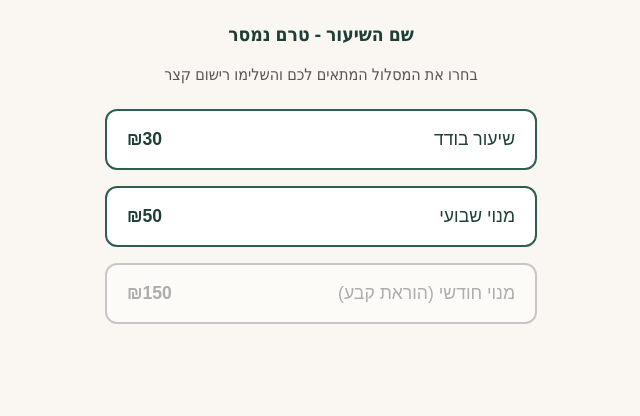
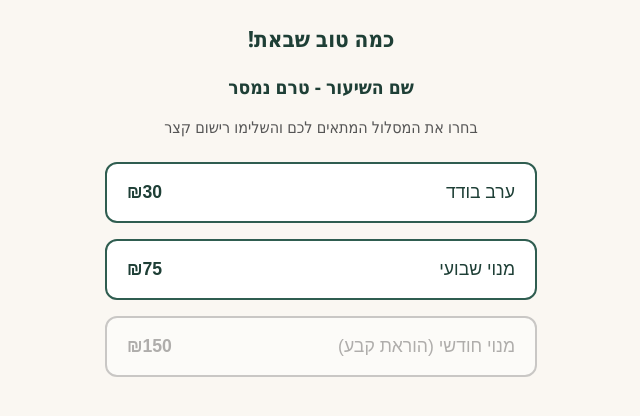
Before and after one commit to eys2005-afk/VEAHAVTA, a Flask app: page / in a window 1280 px wide. Shown: the part 253-669 px from the top of the page, without its empty margins (319-959 px from the left). Run offline with Flask 3, Linux system fonts and the light colour scheme.

Commit message:
Update pricing, add greetings, and support a daily-changing class name
- Pricing: single ₪30/evening (relabeled "ערב בודד"), weekly ₪75.
- Landing page greets visitors with "כמה טוב שבאת!".
- New registrants see "ברוך הבא!" on the details form; returning
  registrants see "כיף שהגעת שוב!" on the payment page instead.
- The class changes daily, so CLASS_NAME can now be set per weekday
  (CLASS_NAME_SUNDAY..SATURDAY), falling back to the generic
  CLASS_NAME/placeholder if a given day isn't configured.

```diff
--- a/app.py
+++ b/app.py
@@ -1,4 +1,5 @@
 import os
+from datetime import date
 
 from dotenv import load_dotenv
 from flask import Flask, jsonify, redirect, render_template, request, url_for
@@ -13,9 +14,28 @@ app = Flask(__name__)
 app.config["SECRET_KEY"] = os.environ.get("SECRET_KEY", "dev")
 CORS(app)
 
-# Displayed under the logo - client's brief asks for the class/session name
-# to appear on the page; exact wording still pending (see README).
-CLASS_NAME = os.environ.get("CLASS_NAME", "שם השיעור - טרם נמסר")
+# The class changes daily, so the name shown under the logo can be set per
+# day of the week via env vars (falling back to CLASS_NAME, then a
+# placeholder). Python's date.weekday(): Monday=0 ... Sunday=6.
+CLASS_NAME_ENV_BY_WEEKDAY = {
+    6: "CLASS_NAME_SUNDAY",
+    0: "CLASS_NAME_MONDAY",
+    1: "CLASS_NAME_TUESDAY",
+    2: "CLASS_NAME_WEDNESDAY",
+    3: "CLASS_NAME_THURSDAY",
+    4: "CLASS_NAME_FRIDAY",
+    5: "CLASS_NAME_SATURDAY",
+}
+
+
+def get_class_name():
+    day_var = CLASS_NAME_ENV_BY_WEEKDAY[date.today().weekday()]
+    return (
+        os.environ.get(day_var)
+        or os.environ.get("CLASS_NAME")
+        or "שם השיעור - טרם נמסר"
+    )
+
 
 MARITAL_STATUSES = ["רווק/ה", "בזוגיות", "נשוי/אה"]
 
@@ -33,7 +53,7 @@ def _get_request_value(key):
 
 @app.route("/")
 def index():
-    return render_template("index.html", tiers=TIERS, class_name=CLASS_NAME)
+    return render_template("index.html", tiers=TIERS, class_name=get_class_name())
 
 
 @app.route("/check-phone", methods=["POST"])
@@ -49,8 +69,11 @@ def check_phone():
 
     registrant = find_registrant(phone)
     if registrant:
-        # Already registered - skip straight to payment.
-        return jsonify({"known": True, "redirect": url_for("pay", phone=phone, tier=tier)})
+        # Already registered - skip straight to payment, with a "welcome
+        # back" greeting there instead of the new-registrant details form.
+        return jsonify(
+            {"known": True, "redirect": url_for("pay", phone=phone, tier=tier, returning=1)}
+        )
 
     return jsonify({"known": False, "redirect": url_for("details", phone=phone, tier=tier)})
 
@@ -99,6 +122,7 @@ def details():
 def pay():
     phone = request.args.get("phone")
     tier = request.args.get("tier")
+    returning = request.args.get("returning") == "1"
 
     if not phone or not tier or tier not in TIERS or not TIERS[tier]["enabled"]:
         return redirect(url_for("index"))
@@ -108,6 +132,7 @@ def pay():
         "pay.html",
         tier_label=TIERS[tier]["label"],
         amount=TIERS[tier]["amount"],
+        returning=returning,
         transaction=build_iframe_transaction(
             phone,
             tier,
--- a/nedarim.py
+++ b/nedarim.py
@@ -1,18 +1,18 @@
 import os
 from urllib.parse import urlencode
 
-# Prices per the client's voice-message brief (single=30, weekly=50).
+# Prices per the client (single=30/evening, weekly=75).
 # Monthly amount is still unconfirmed (see README "Open items").
 TIERS = {
     "single": {
-        "label": "שיעור בודד",
+        "label": "ערב בודד",
         "amount": 30,
         "recurring": False,
         "enabled": True,
     },
     "weekly": {
         "label": "מנוי שבועי",
-        "amount": 50,
+        "amount": 75,
         "recurring": False,
         "enabled": True,
     },
--- a/static/style.css
+++ b/static/style.css
@@ -36,6 +36,13 @@ body {
   margin: 0 auto;
   padding: 0 24px 48px;
   text-align: center;
+}
+
+.greeting {
+  font-size: 1.4rem;
+  font-weight: 700;
+  color: var(--primary-dark);
+  margin-bottom: 8px;
 }
 
 .class-name {
--- a/templates/details.html
+++ b/templates/details.html
@@ -12,6 +12,7 @@
   </header>
 
   <main class="container">
+    <p class="greeting">ברוך הבא!</p>
     <h2>השלמת פרטים</h2>
     <p class="intro">מסלול נבחר: {{ tiers.get(tier, {}).get('label', tier) }}</p>
 
--- a/templates/index.html
+++ b/templates/index.html
@@ -12,6 +12,7 @@
   </header>
 
   <main class="container">
+    <p class="greeting">כמה טוב שבאת!</p>
     <p class="class-name">{{ class_name }}</p>
     <p class="intro">בחרו את המסלול המתאים לכם והשלימו רישום קצר</p>
 
--- a/templates/pay.html
+++ b/templates/pay.html
@@ -12,6 +12,9 @@
   </header>
 
   <main class="container">
+    {% if returning %}
+    <p class="greeting">כיף שהגעת שוב!</p>
+    {% endif %}
     <p class="intro">{{ tier_label }} - ₪{{ amount }}</p>
     <p id="pay-error" class="error hidden"></p>
     <iframe id="nedarim-frame" class="nedarim-frame" src="https://matara.pro/nedarimplus/iframe?language=he"></iframe>
```
Also changed, not shown: README.md, 1 other file.
